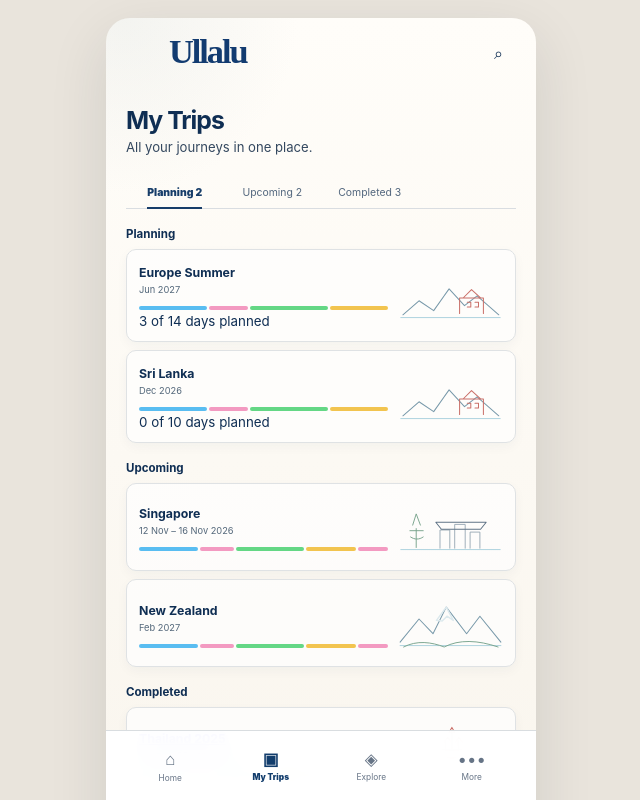
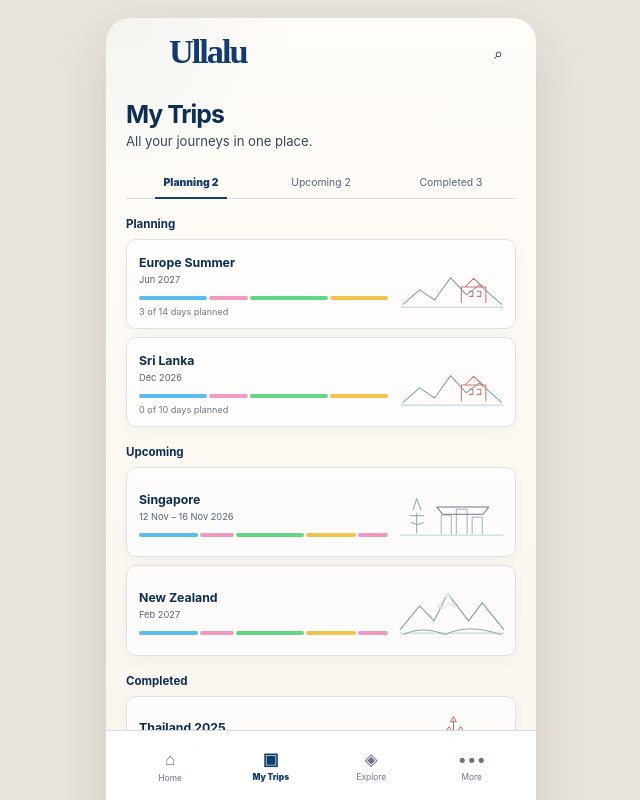
Before and after one commit to brijbh/ullalu, a Next.js app: page /trips in a window 1280 px wide. Shown: the top 800 px of the page, without its empty margins (319-959 px from the left). Built offline with nearby package versions, Linux system fonts and the light colour scheme.

Commit message:
fix: apply my trips parity module

```diff
--- a/app/trips/page.tsx
+++ b/app/trips/page.tsx
@@ -1,5 +1,6 @@
 import Link from "next/link";
 import styles from "../JourneyFlow.module.css";
+import parity from "../JourneyParity.module.css";
 import { ActionGlyph, AppHeader, BottomNav, Signature, TripArt, sampleSignature } from "../components/JourneyUI";
 
 const planning = [
@@ -19,12 +20,12 @@ export default function TripsPage() {
         <div className={styles.content}>
           <AppHeader showBack={false} action="search" />
 
-          <div className={`${styles.titleBlock} ${styles.libraryTitle}`}>
+          <div className={`${styles.titleBlock} ${parity.libraryTitle}`}>
             <h1>My Trips</h1>
             <p>All your journeys in one place.</p>
           </div>
 
-          <div className={`${styles.tabs} ${styles.libraryTabs}`}>
+          <div className={`${styles.tabs} ${parity.libraryTabs}`}>
             <span className={`${styles.tab} ${styles.tabActive}`}>Planning 2</span>
             <span className={styles.tab}>Upcoming 2</span>
             <span className={styles.tab}>Completed 3</span>
@@ -34,13 +35,13 @@ export default function TripsPage() {
             <h2>Planning</h2>
             {planning.map(([name, date, progress, art]) => (
               <article className={styles.libraryCard} key={name}>
-                <div className={styles.libraryCopy}>
+                <div className={parity.libraryCopy}>
                   <strong>{name}</strong>
                   <span>{date}</span>
                   <Signature segments={sampleSignature.slice(0, 4)} />
                   <small>{progress}</small>
                 </div>
-                <TripArt kind={art} className={styles.libraryArt} />
+                <TripArt kind={art} className={parity.libraryArt} />
               </article>
             ))}
           </section>
@@ -49,26 +50,26 @@ export default function TripsPage() {
             <h2>Upcoming</h2>
             {upcoming.map(([name, date, art]) => (
               <article className={styles.libraryCard} key={name}>
-                <div className={styles.libraryCopy}>
+                <div className={parity.libraryCopy}>
                   <strong>{name}</strong>
                   <span>{date}</span>
                   <Signature segments={sampleSignature.slice(0, 5)} />
                 </div>
-                <TripArt kind={art} className={styles.libraryArt} />
+                <TripArt kind={art} className={parity.libraryArt} />
               </article>
             ))}
           </section>
 
           <section className={styles.tripListSection}>
             <h2>Completed</h2>
-            <Link href="/trip/thailand-2025" className={`${styles.libraryCard} ${styles.completedLibraryCard}`}>
-              <div className={styles.libraryCopy}>
+            <Link href="/trip/thailand-2025" className={`${styles.libraryCard} ${parity.completedLibraryCard}`}>
+              <div className={parity.libraryCopy}>
                 <strong>Thailand 2025</strong>
                 <span>12 Jan – 20 Jan 2025</span>
                 <Signature segments={sampleSignature} />
               </div>
-              <TripArt kind="thailand" className={styles.libraryArt} />
-              <div className={styles.completedActions}>
+              <TripArt kind="thailand" className={parity.libraryArt} />
+              <div className={`${styles.completedActions} ${parity.completedActionsRefined}`}>
                 <span><ActionGlyph kind="question" />3 questions</span>
                 <span><ActionGlyph kind="share" />Share</span>
                 <span><ActionGlyph kind="reuse" />Reuse</span>
```
